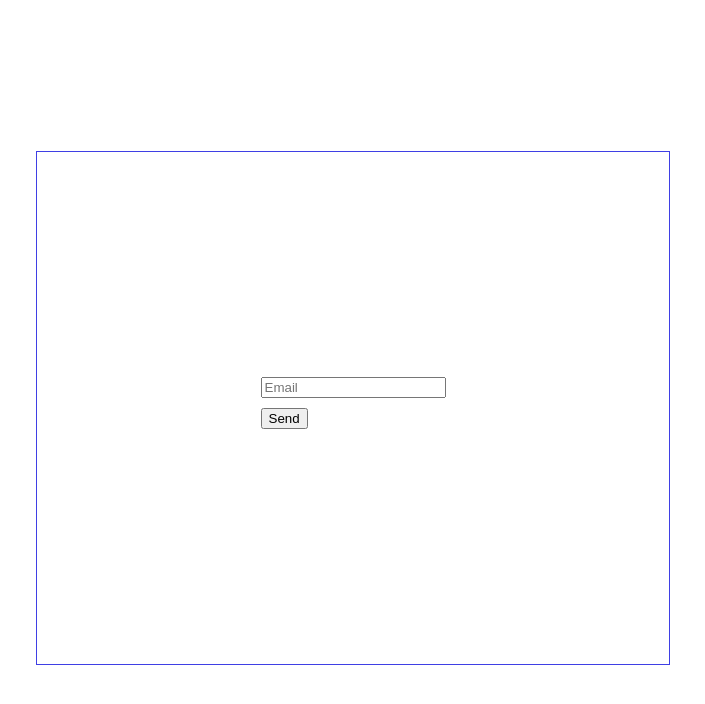
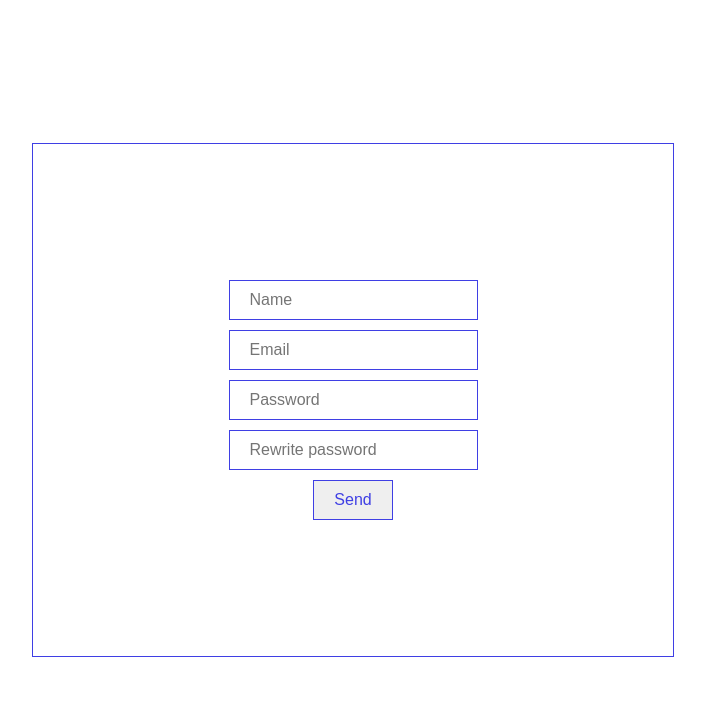
Before and after one commit to albertBarsegyan/armenianCodeAcademy, a website: page tasks06.16/formJSON/index.html in a window 1280 px wide. Shown: the whole page, without its empty margins (287-992 px from the left). Drawn offline with Linux system fonts and the light colour scheme.

Commit message:
feat(formjson): add function that makes form data to json object

```diff
--- a/tasks06.16/formJSON/index.html
+++ b/tasks06.16/formJSON/index.html
@@ -17,9 +17,21 @@
     <div class="container">
         <div class="form-container">
             <form action="#" class="form-container__content" id="loginForm">
-                <div class="email-input__container">
-                    <input type="email" name="email" id="email" placeholder="Email" class="email-input">
+
+                <div class="input__container">
+                    <input type="text" name="name" id="name" placeholder="Name" class="input--purple">
                 </div>
+                <div class="input__container">
+                    <input type="email" name="email" id="email" placeholder="Email" class="input--purple">
+                </div>
+                <div class="input__container">
+                    <input type="password" name="password" id="password" placeholder="Password" class="input--purple">
+                </div>
+                <div class="input__container">
+                    <input type="password" name="retype" id="retypePassword" placeholder="Rewrite password"
+                        class="input--purple">
+                </div>
+
                 <div class="button-container"><button type="submit" id="sendButton">Send</button></div>
             </form>
         </div>
--- a/tasks06.16/formJSON/index.js
+++ b/tasks06.16/formJSON/index.js
@@ -0,0 +1,13 @@
+const form = document.querySelector('#loginForm');
+form.addEventListener('submit', function (e) {
+  e.preventDefault();
+  const formContent = e.target;
+  const formData = new FormData(formContent);
+  let values = [...formData.entries()].reduce((acc, item) => {
+    acc[item[0]] = item[1];
+    return acc;
+  }, {});
+  values = JSON.stringify(values);
+  alert(values);
+  console.log(values);
+});
--- a/tasks06.16/formJSON/style.css
+++ b/tasks06.16/formJSON/style.css
@@ -1,3 +1,10 @@
+* {
+  margin: 0;
+  padding: 0;
+}
+button {
+  outline: 0;
+}
 .container {
   display: flex;
   align-items: center;
@@ -15,4 +22,28 @@
 }
 .button-container {
   margin: 10px 0;
+  text-align: center;
 }
+.input__container {
+  margin: 10px 0;
+}
+
+.input--purple {
+  border: 1px solid rgb(63, 63, 228);
+  padding: 10px 20px;
+  font-size: 1rem;
+  color: rgb(63, 63, 228);
+  outline: 0;
+}
+#sendButton {
+  border: 1px solid rgb(63, 63, 228);
+  color: rgb(63, 63, 228);
+  padding: 10px 20px;
+  font-size: 1rem;
+  cursor: pointer;
+  transition: 0.3s;
+}
+#sendButton:hover {
+  background: rgb(63, 63, 228);
+  color: white;
+}
```
